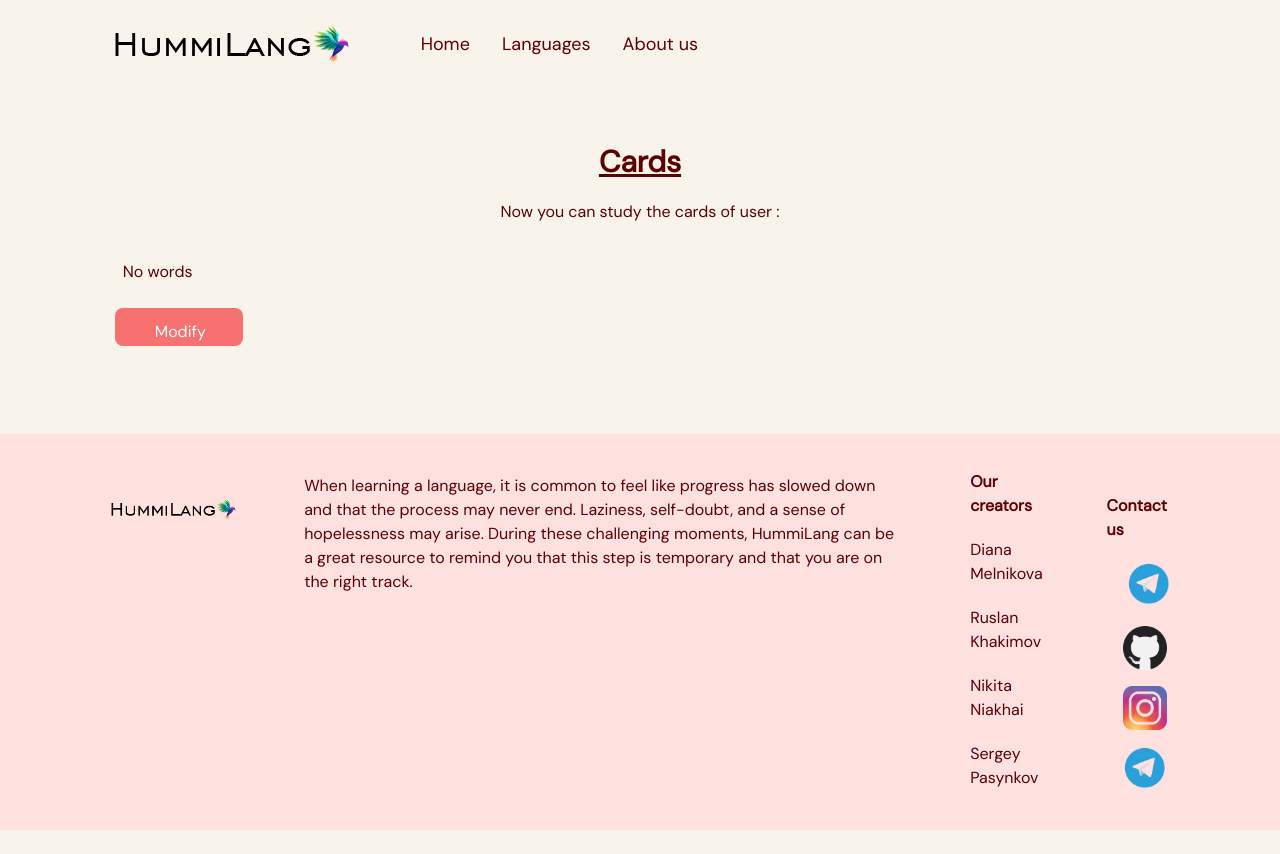
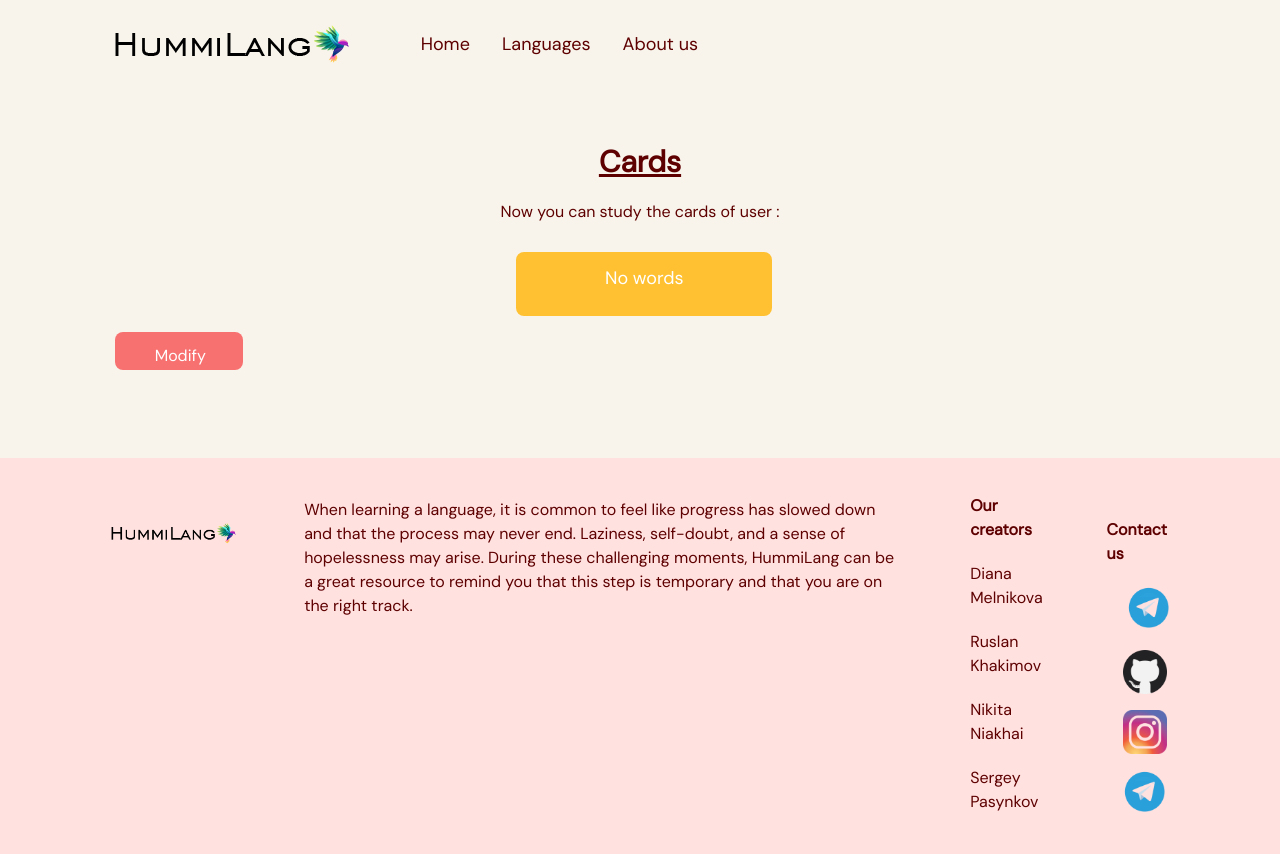
Before and after one commit to wareverdud/fwd-project, a Next.js app: page /languages/1/1 in a window 1280 px wide. Before the commit the page ends 830 px from the top, so only its background shows below. Built offline with nearby package versions, Linux system fonts and the light colour scheme; no server answers; the database is empty.

Commit message:
design cards

```diff
--- a/src/pages/languages/[lang]/[id]/index.tsx
+++ b/src/pages/languages/[lang]/[id]/index.tsx
@@ -78,7 +78,11 @@ export default function Container() {
               Now you can study the cards of user {snap?.data()?.username}:
             </p>
           </motion.div>
-          <div className="m-2 p-2" onClick={() => setFront(!front)}>
+          <div
+            className="m-2 h-[5vw] w-[20vw] rounded-lg bg-secondary-500 px-10 py-3 text-center align-middle text-lg text-white hover:bg-red-400"
+            onClick={() => setFront(!front)}
+            style={{ marginLeft: '32vw' }}
+          >
             <Card
               isEmpty={words.length === 0}
               card={words[cardNum]}
@@ -89,7 +93,8 @@ export default function Container() {
           {words.length !== 0 && (
             <>
               <button
-                className="m-2 rounded-md bg-secondary-500 px-10 py-2 hover:bg-primary-500 hover:text-white"
+                className={buttomStyles}
+                style={{ marginLeft: '20vw' }}
                 onClick={() => {
                   if (cardNum + 1 < words.length) {
                     setCardNum(cardNum + 1)
@@ -103,7 +108,7 @@ export default function Container() {
                 Next
               </button>
               <button
-                className="mx-2 rounded-md bg-secondary-500 px-10 py-2 hover:bg-primary-500 hover:text-white"
+                className={buttomStyles}
                 onClick={() => {
                   if (cardNum - 1 >= 0) {
                     setCardNum(cardNum - 1)
@@ -117,7 +122,7 @@ export default function Container() {
                 Prev
               </button>
               <button
-                className="m-2 rounded-md bg-secondary-500 px-10 py-2 hover:bg-primary-500 hover:text-white"
+                className={buttomStyles}
                 onClick={() =>
                   talk(front ? words[cardNum].english : words[cardNum].target)
                 }
```
